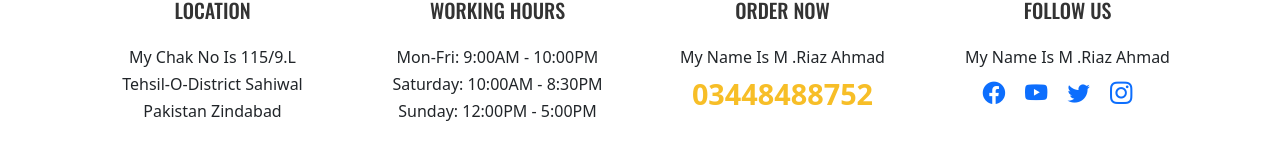
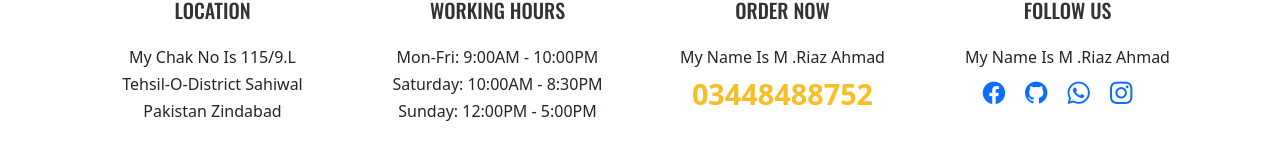
Before and after one commit to Riaz115/React-Project-Food-And-Resturent-Website, a React (Create React App) app: page / in a window 1280 px wide. Shown: the part 7215-7383 px from the top of the page. Built offline with nearby package versions, Linux system fonts and the light colour scheme.

Commit message:
Update Footer.jsx

```diff
--- a/src/Components/Layouts/Footer.jsx
+++ b/src/Components/Layouts/Footer.jsx
@@ -62,12 +62,12 @@ function Footer() {
                   </li>
                   <li>
                     <Link to="/">
-                      <i className="bi bi-youtube"></i>
+                      <i className="bi bi-github"></i>
                     </Link>
                   </li>
                   <li>
                     <Link to="/">
-                      <i className="bi bi-twitter"></i>
+                      <i className="bi bi-whatsapp"></i>
                     </Link>
                   </li>
                   <li>
```
